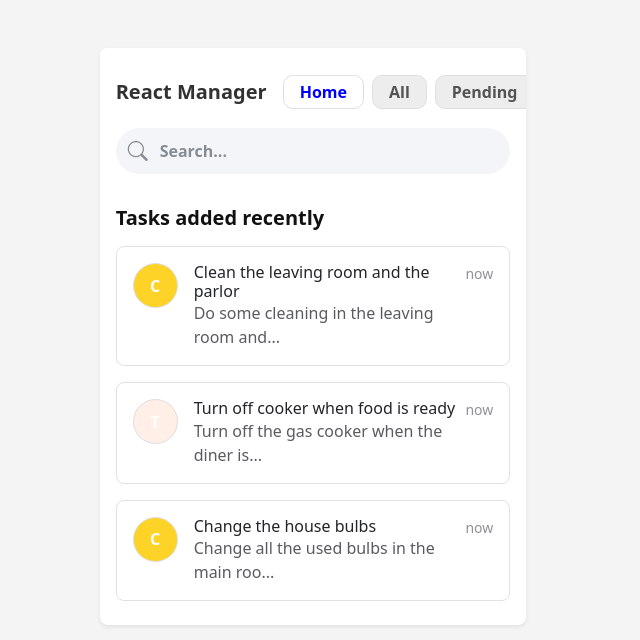
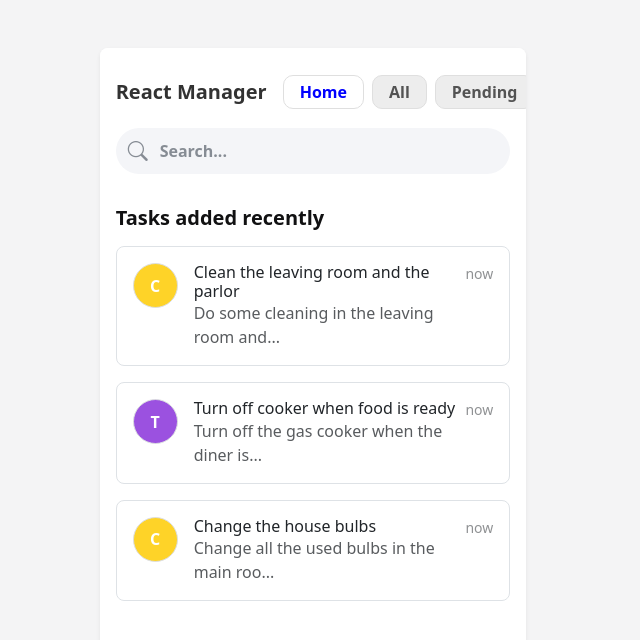
Before and after one commit to axelthereal/react-task-manager, a React (Vite) app in the folder reactmanager/: page / in a window 1280 px wide. Shown: the top 640 px of the page, without its empty margins (327-967 px from the left). Built offline with nearby package versions, Linux system fonts and the light colour scheme.

Commit message:
minor changes...

```diff
--- a/reactmanager/src/components/cards/AvatarCard.tsx
+++ b/reactmanager/src/components/cards/AvatarCard.tsx
@@ -13,7 +13,7 @@ const AvatarCard = ({ title }: AvatarCardProps) => {
     "#7f017f",
     "#fea500",
     "#fc5200",
-    "#ffefe7",
+    "#9b51e0",
     "#ff3b30",
     "#ea4c89",
   ];
--- a/reactmanager/src/views/HomeView.tsx
+++ b/reactmanager/src/views/HomeView.tsx
@@ -40,6 +40,9 @@ const HomeView = () => {
 
           <TaskList tasks={testTasks} />
         </div>
+        <div className="footer container px-3 py-4">
+
+        </div>
       </AppCard>
     </>
   );
```
